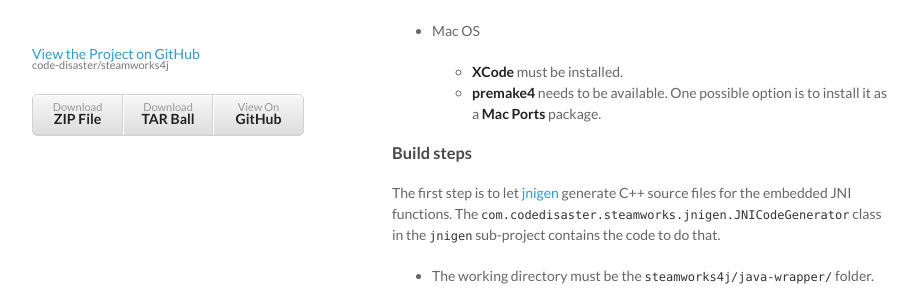
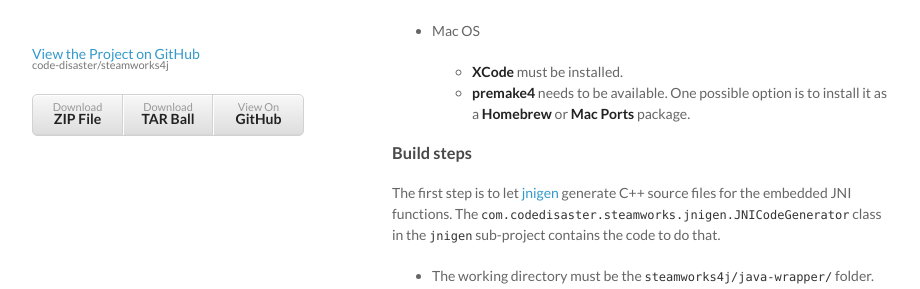
Before and after one commit to code-disaster/steamworks4j, a Jekyll site: the page built from build-instructions.md, in a window 1280 px wide and 900 px high, scrolled down 753 px. Shown: the part 273-562 px from the top of the window, without its empty margins (178-1098 px from the left). Built offline with Jekyll 4.4.1, drawn with Linux system fonts in a browser that asks for light colours; our own code applies the rules of GitHub Pages for plain Markdown files.

```diff
--- a/_config.yml
+++ b/_config.yml
@@ -1,5 +1,5 @@
 baseurl: /steamworks4j
 
 steamworks4j:
-  version: 1.5.0
+  version: 1.6.0
   sdk-version: 1.38a
--- a/build-instructions.md
+++ b/build-instructions.md
@@ -42,7 +42,7 @@ To build the native libraries, download the latest Steamworks SDK. Unzip and cop
 - Mac OS
 
   - **XCode** must be installed.
-  - **premake4** needs to be available. One possible option is to install it as a **Mac Ports** package.
+  - **premake4** needs to be available. One possible option is to install it as a **Homebrew** or **Mac Ports** package.
 
 ### Build steps
 
```
